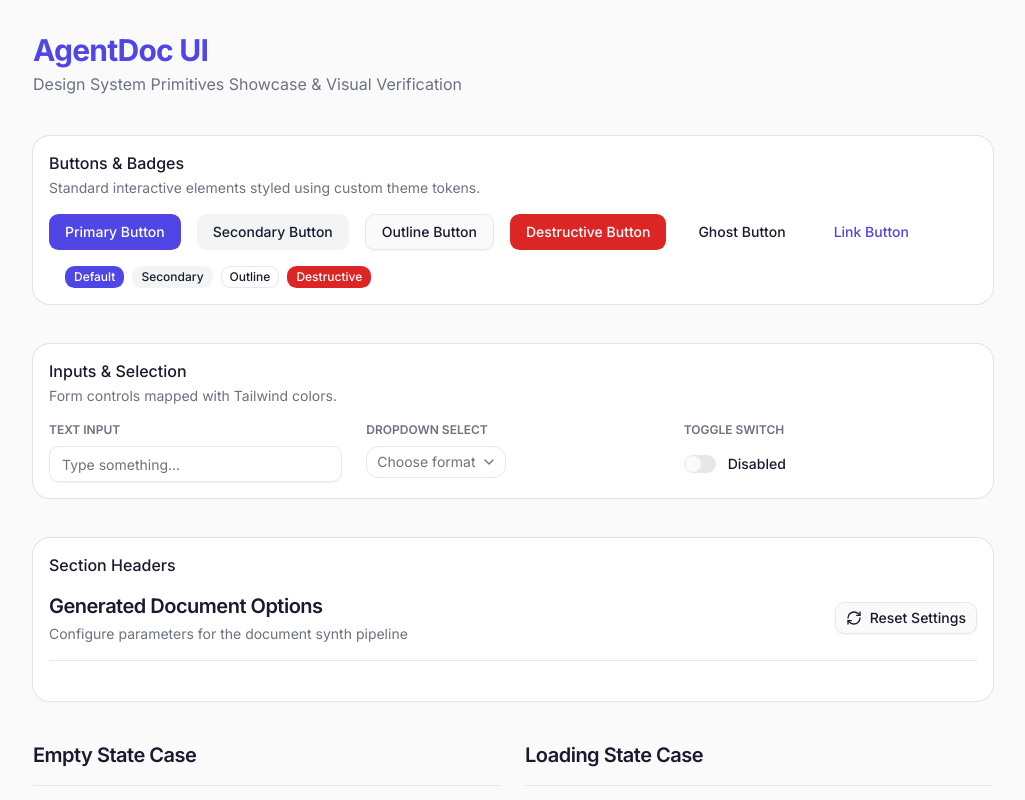
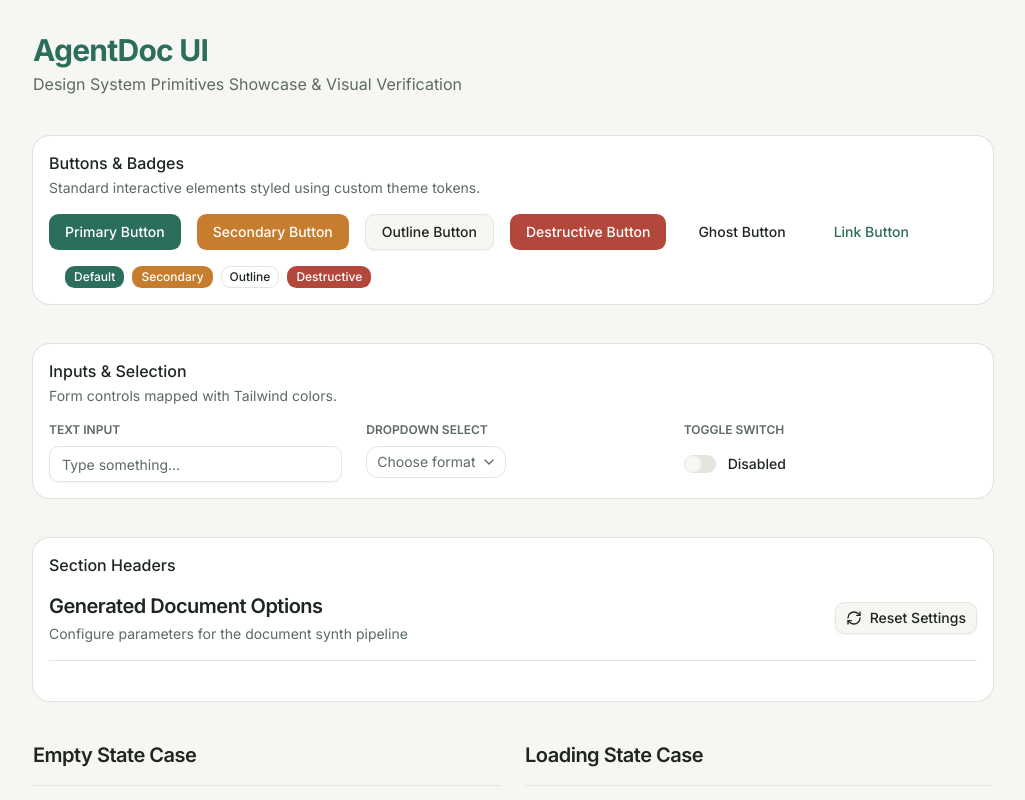
Before and after one commit to ishanbhattacharjee12/AgentDoc-Autonomous-AI-Document-Workspace, a React (Vite) app in the folder frontend-react/: page / in a window 1280 px wide. Shown: the top 800 px of the page, without its empty margins (127-1152 px from the left). Built offline with nearby package versions, Linux system fonts and the light colour scheme.

Commit message:
style(frontend): apply Vellum & Ink visual theme colors (teal, ochre, sage, brick-red)

```diff
--- a/frontend-react/index.html
+++ b/frontend-react/index.html
@@ -10,7 +10,7 @@
     <link href="https://fonts.googleapis.com/css2?family=Inter:wght@400;500;600;700&display=swap" rel="stylesheet" />
     <title>AgentDoc</title>
   </head>
-  <body class="bg-[#FAFAFA] text-[#1A1A2E] antialiased">
+  <body class="bg-background text-foreground antialiased">
     <div id="root"></div>
     <script type="module" src="/src/main.tsx"></script>
   </body>
--- a/frontend-react/src/index.css
+++ b/frontend-react/src/index.css
@@ -49,74 +49,74 @@
 }
 
 :root {
-    --background: #FAFAFA;
-    --foreground: #1A1A2E;
+    --background: #F6F7F3;
+    --foreground: #1E2622;
     --card: #FFFFFF;
-    --card-foreground: #1A1A2E;
+    --card-foreground: #1E2622;
     --popover: #FFFFFF;
-    --popover-foreground: #1A1A2E;
-    --primary: #4F46E5;
+    --popover-foreground: #1E2622;
+    --primary: #2C6E5C;
     --primary-foreground: #FFFFFF;
-    --secondary: #F3F4F6;
-    --secondary-foreground: #1A1A2E;
-    --muted: #F3F4F6;
-    --muted-foreground: #6B7280;
-    --accent: #EEF2FF;
-    --accent-foreground: #4F46E5;
-    --destructive: #DC2626;
+    --secondary: #C77D2E;
+    --secondary-foreground: #FFFFFF;
+    --muted: #EEF0EB;
+    --muted-foreground: #5C6B63;
+    --accent: #EEF5F3;
+    --accent-foreground: #2C6E5C;
+    --destructive: #B3473C;
     --destructive-foreground: #FFFFFF;
-    --border: #E5E7EB;
-    --input: #E5E7EB;
-    --ring: #4F46E5;
-    --chart-1: #4F46E5;
-    --chart-2: #4338CA;
-    --chart-3: #3B82F6;
-    --chart-4: #16A34A;
-    --chart-5: #D97706;
+    --border: #E3E5DE;
+    --input: #E3E5DE;
+    --ring: #2C6E5C;
+    --chart-1: #2C6E5C;
+    --chart-2: #C77D2E;
+    --chart-3: #B3473C;
+    --chart-4: #1E2622;
+    --chart-5: #5C6B63;
     --radius: 0.75rem;
     --sidebar: #FFFFFF;
-    --sidebar-foreground: #1A1A2E;
-    --sidebar-primary: #4F46E5;
+    --sidebar-foreground: #1E2622;
+    --sidebar-primary: #2C6E5C;
     --sidebar-primary-foreground: #FFFFFF;
-    --sidebar-accent: #EEF2FF;
-    --sidebar-accent-foreground: #4F46E5;
-    --sidebar-border: #E5E7EB;
-    --sidebar-ring: #4F46E5;
+    --sidebar-accent: #EEF5F3;
+    --sidebar-accent-foreground: #2C6E5C;
+    --sidebar-border: #E3E5DE;
+    --sidebar-ring: #2C6E5C;
 }
 
 .dark {
-    --background: #0F1117;
-    --foreground: #F3F4F6;
-    --card: #1A1D27;
-    --card-foreground: #F3F4F6;
-    --popover: #1A1D27;
-    --popover-foreground: #F3F4F6;
-    --primary: #6366F1;
-    --primary-foreground: #FFFFFF;
-    --secondary: #21242F;
-    --secondary-foreground: #F3F4F6;
-    --muted: #21242F;
-    --muted-foreground: #8B8FA3;
-    --accent: #2A2D3A;
-    --accent-foreground: #6366F1;
-    --destructive: #EF4444;
+    --background: #121614;
+    --foreground: #E3E5DE;
+    --card: #1A201D;
+    --card-foreground: #E3E5DE;
+    --popover: #1A201D;
+    --popover-foreground: #E3E5DE;
+    --primary: #42927C;
+    --primary-foreground: #121614;
+    --secondary: #DDA054;
+    --secondary-foreground: #121614;
+    --muted: #1E2622;
+    --muted-foreground: #8B9590;
+    --accent: #1A2D27;
+    --accent-foreground: #42927C;
+    --destructive: #D96355;
     --destructive-foreground: #FFFFFF;
-    --border: #2A2D3A;
-    --input: #2A2D3A;
-    --ring: #6366F1;
-    --chart-1: #6366F1;
-    --chart-2: #4F46E5;
-    --chart-3: #60A5FA;
-    --chart-4: #34D399;
-    --chart-5: #FBBF24;
-    --sidebar: #1A1D27;
-    --sidebar-foreground: #F3F4F6;
-    --sidebar-primary: #6366F1;
-    --sidebar-primary-foreground: #FFFFFF;
-    --sidebar-accent: #21242F;
-    --sidebar-accent-foreground: #6366F1;
-    --sidebar-border: #2A2D3A;
-    --sidebar-ring: #6366F1;
+    --border: #2E3632;
+    --input: #2E3632;
+    --ring: #42927C;
+    --chart-1: #42927C;
+    --chart-2: #DDA054;
+    --chart-3: #D96355;
+    --chart-4: #E3E5DE;
+    --chart-5: #8B9590;
+    --sidebar: #1A201D;
+    --sidebar-foreground: #E3E5DE;
+    --sidebar-primary: #42927C;
+    --sidebar-primary-foreground: #121614;
+    --sidebar-accent: #1E2622;
+    --sidebar-accent-foreground: #42927C;
+    --sidebar-border: #2E3632;
+    --sidebar-ring: #42927C;
 }
 
 @layer base {
```
